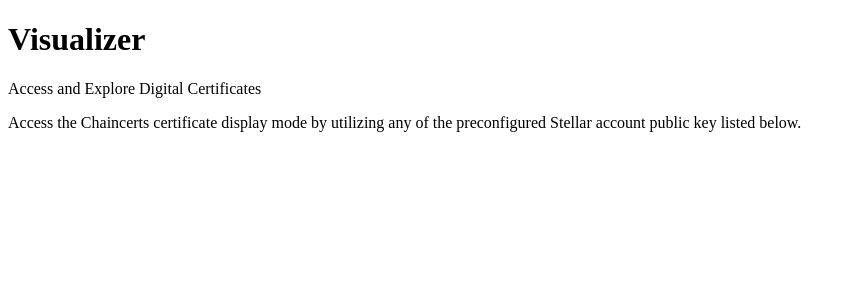
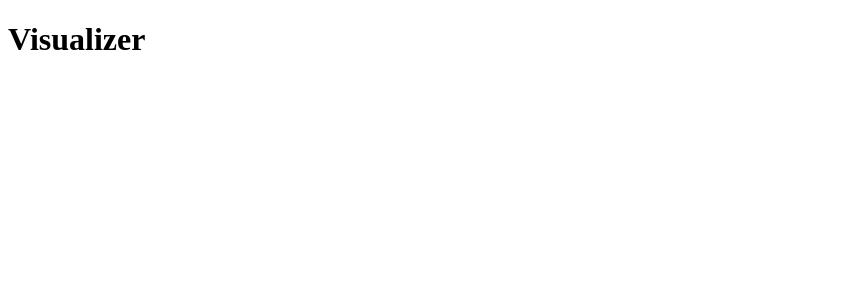
Before and after one commit to kommitters/chaincerts-prototype, a React (Vite) app in the folder visualizer/: page / in a window 1280 px wide. Shown: the top 300 px of the page, without its empty margins (0-856 px from the left). Built offline with nearby package versions, Linux system fonts and the light colour scheme.

Commit message:
Update locales for EN

```diff
--- a/visualizer/assets/locales/en/translation.json
+++ b/visualizer/assets/locales/en/translation.json
@@ -1,30 +1,30 @@
 {
-  "home_info": {
+  "home": {
     "title": "Access and Explore Digital Certificates",
-    "information_paragraph": "Access the Chaincerts certificate display mode by utilizing any of the preconfigured Stellar account public key listed below."
-  },
-  "main_input": {
-    "placeholder": "Insert Stellar public key",
-    "enter": "Enter",
-    "error": "Something happened; Invalid key entered. Please check and try again."
+    "info": "Access the Chaincerts certificate display mode by utilizing any of the preconfigured Stellar account public key listed below.",
+    "stellar_input": {
+      "placeholder": "Insert Stellar public key",
+      "enter": "Enter",
+      "error_message": "Something happened; Invalid key entered. Please check and try again."
+    }
   },
   "footer": {
     "description": "© 2009 - 2023 kommit, All Rights Reserved - Chaincerts powered by kommit"
   },
-  "profile": {
-    "description": "Stellar Public Key"
-  },
-  "carrousel": {
+  "certificates": {
     "description": "The certificates displayed on this screen are 3D and interactive, you can explore and view them from different angles, as well as interact with them to obtain more information. Enjoy the experience!",
-    "element": {
+    "carrousel": {
       "title": "Kommit Chaincert",
       "account": "Stellar account",
       "created": "Created",
       "xlm": "XLM reserved",
       "assets_and_truslines": "Assets and trustlines"
+    },
+    "profile": {
+      "description": "Stellar Public Key"
+    },
+    "button": {
+      "back": "back"
     }
-  },
-  "button": {
-    "back": "back"
   }
 }
--- a/visualizer/src/App.tsx
+++ b/visualizer/src/App.tsx
@@ -1,18 +1,10 @@
-import { t } from 'i18next';
-import i18n from './i18n';
-import { I18nextProvider } from 'react-i18next';
-
 function App() {
   return (
-    <I18nextProvider i18n={i18n}>
-      <div className="App">
-        <div>
-          <h1>Visualizer</h1>
-          <p>{t('home_info.title')}</p>
-          <p>{t('home_info.information_paragraph')}</p>
-        </div>
+    <div className="App">
+      <div>
+        <h1>Visualizer</h1>
       </div>
-    </I18nextProvider>
+    </div>
   );
 }
 
```
